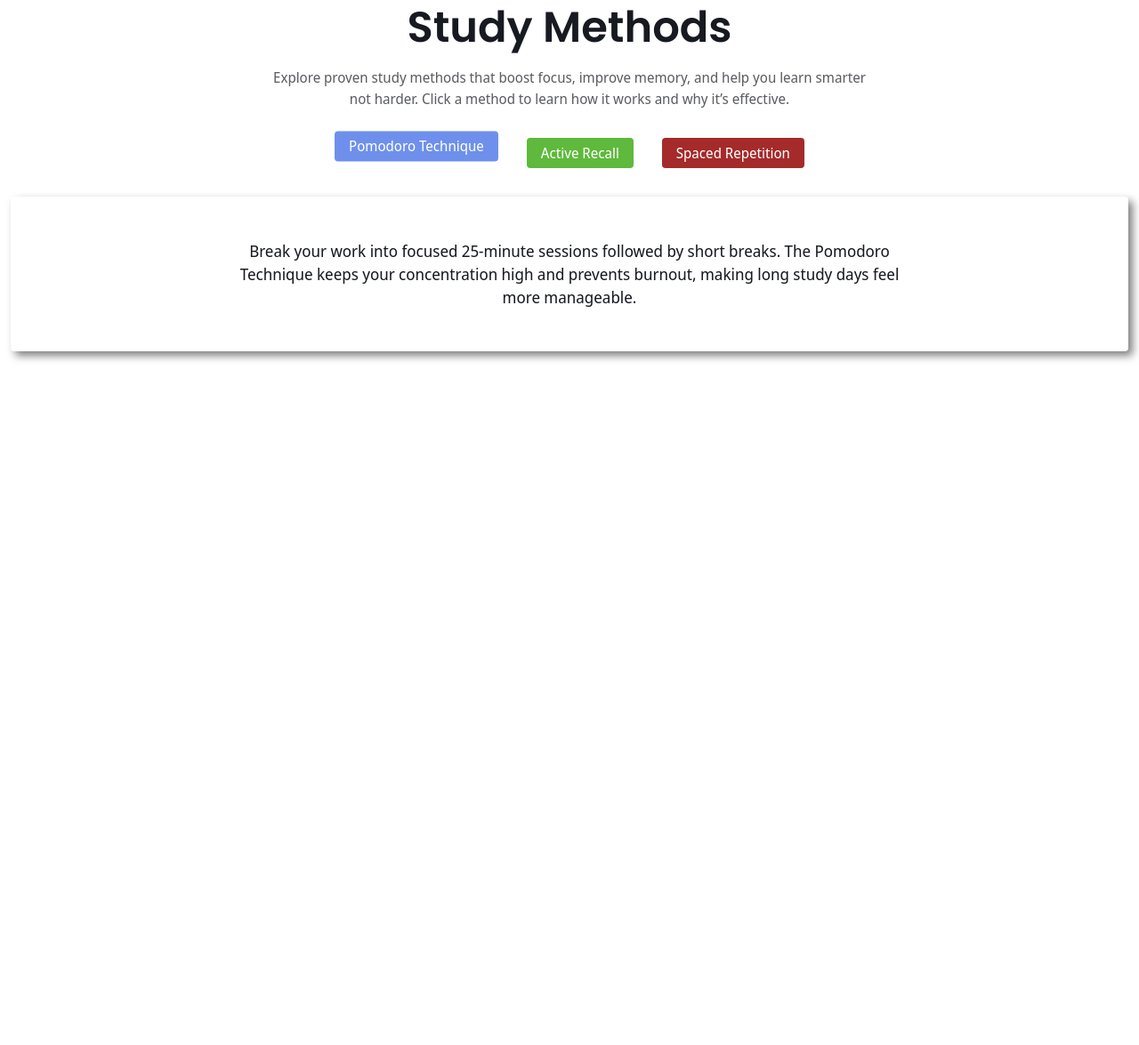
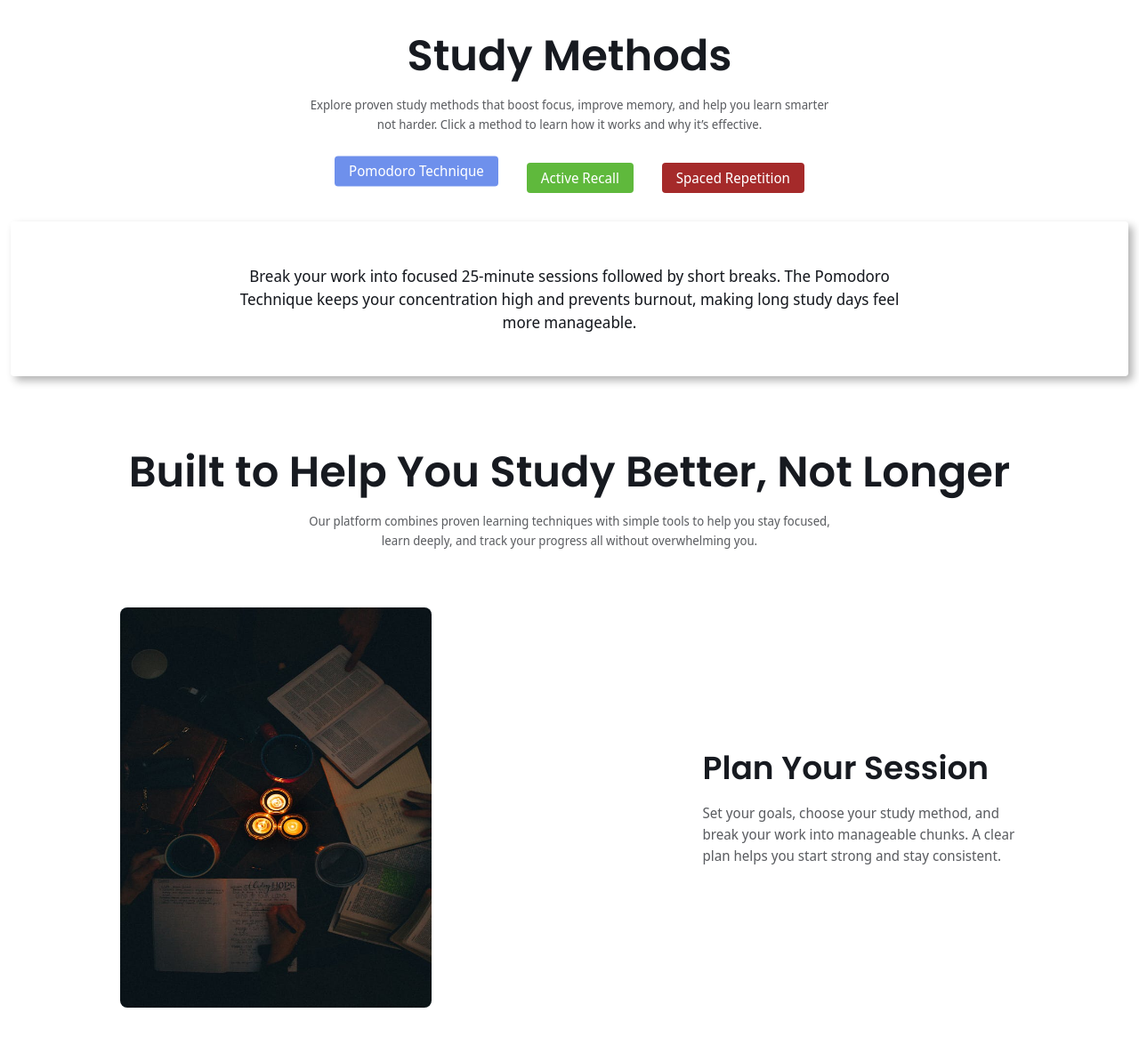
Before and after one commit to petrowic-n/studyhub-app, a website built with Vite: page index.html in a window 1280 px wide. Shown: the part 845-2020 px from the top of the page at 89% size. Before the commit the page ends 1240 px from the top, so only its background shows below. Built offline with nearby package versions, Linux system fonts and the light colour scheme.

Commit message:
section: about, lazy loading images

```diff
--- a/index.html
+++ b/index.html
@@ -95,7 +95,7 @@
       <section id="study" class="study container section-gap section">
         <div class="section__title">
           <h2>Study Methods</h2>
-          <p class="study__description">
+          <p class="title__description">
             Explore proven study methods that boost focus, improve memory, and
             help you learn smarter not harder. Click a method to learn how it
             works and why it’s effective.
@@ -129,9 +129,7 @@
               </p>
             </div>
 
-            <div
-              class="study__tab study__content study__content--2"
-            >
+            <div class="study__tab study__content study__content--2">
               <p>
                 Instead of rereading notes, test yourself. Active recall forces
                 your brain to retrieve information, which strengthens memory and
@@ -139,9 +137,7 @@
               </p>
             </div>
 
-            <div
-              class="study__tab study__content study__content--3 "
-            >
+            <div class="study__tab study__content study__content--3">
               <p>
                 Review information over increasing intervals. Spaced repetition
                 takes advantage of how memory works, helping you remember more
@@ -152,7 +148,74 @@
         </div>
       </section>
       <!-- About Section -->
-      <section class="about section" id="about"></section>
+      <section class="about container section-gap section" id="about">
+        <div class="section__title">
+          <h2>Built to Help You Study Better, Not Longer</h2>
+          <p class="title__description">
+            Our platform combines proven learning techniques with simple tools
+            to help you stay focused, learn deeply, and track your progress all
+            without overwhelming you.
+          </p>
+        </div>
+
+        <div class="about__grid">
+          <div class="about__img-col">
+            <img
+              src="https://placehold.co/350x450"
+              data-src="/about-img-1.jpg"
+              class="about__img lazy"
+              alt="About Image"
+            />
+          </div>
+
+          <div class="about__content">
+            <h3>Plan Your Session</h3>
+            <p class="about__content-text">
+              Set your goals, choose your study method, and break your work into
+              manageable chunks. A clear plan helps you start strong and stay
+              consistent.
+            </p>
+          </div>
+        </div>
+
+        <div class="about__grid">
+          <div class="about__content">
+            <h3>Stay Focused</h3>
+            <p class="about__content-text">
+              Use Pomodoro timers and distraction free tools to keep your
+              attention on what matters. No more wandering off just deep,
+              meaningful study time
+            </p>
+          </div>
+          <div class="about__img-col">
+            <img
+              src="https://placehold.co/350x450"
+              data-src="/about-img-2.jpg"
+              class="about__img lazy"
+              alt="About Image"
+            />
+          </div>
+        </div>
+
+        <div class="about__grid">
+          <div class="about__img-col">
+            <img
+              src="https://placehold.co/350x450"
+              data-src="/about-img-3.jpg"
+              class="about__img lazy"
+              alt="About Image"
+            />
+          </div>
+          <div class="about__content">
+            <h3>Learn Smarter</h3>
+            <p class="about__content-text">
+              Apply methods like Active Recall and Spaced Repetition to boost
+              memory and understanding. You’ll learn faster and remember more
+              with less effort.
+            </p>
+          </div>
+        </div>
+      </section>
       <!-- Faq Section -->
       <section class="faq section" id="faq"></section>
       <!-- Testimoinals Section -->
--- a/src/main.js
+++ b/src/main.js
@@ -4,11 +4,14 @@ import "../styles/components/header.css";
 import "../styles/components/mobile-nav.css";
 import "../styles/components/hero.css";
 import "../styles/components/study.css";
+import "../styles/components/about.css";
 import "../styles/utils.css";
 
 import mobileNav from "./utils/mobile-nav";
 import siteAnimations from "./utils/animations";
 import tabbedComponent from "./utils/tabbed-component";
+import lazyLoading from "./utils/lazy-loading";
 mobileNav();
 siteAnimations();
 tabbedComponent();
+lazyLoading();
--- a/src/utils/animations.js
+++ b/src/utils/animations.js
@@ -13,7 +13,7 @@ const siteAnimations = function () {
 
   const sectionObserver = new IntersectionObserver(revealSection, {
     root: null,
-    threshold: 0.3,
+    threshold: 0.2,
   });
 
   allSections.forEach((section) => sectionObserver.observe(section));
--- /dev/null
+++ b/src/utils/lazy-loading.js
@@ -0,0 +1,31 @@
+"use strict";
+
+const lazyLoading = () => {
+  const lazyImgs = document.querySelectorAll(".lazy");
+
+  const lazyImgLoad = function (entries, observer) {
+    entries.forEach((entry) => {
+      if (!entry.isIntersecting) return;
+      // image
+      let img = entry.target;
+      // replace placeholder with real image
+      img.src = img.dataset.src;
+
+      img.classList.replace("loading", "loaded");
+      // stop observing image
+      observer.unobserve(img);
+    });
+  };
+
+  const imgObserver = new IntersectionObserver(lazyImgLoad, {
+    root: null,
+    threshold: 0.1,
+  });
+
+  lazyImgs.forEach((img) => {
+    img.classList.add("loading");
+    imgObserver.observe(img);
+  });
+};
+
+export default lazyLoading;
--- a/src/utils/tabbed-component.js
+++ b/src/utils/tabbed-component.js
@@ -10,6 +10,7 @@ const tabbedComponent = () => {
 
     if (!studyBtnClicked) return;
 
+    // Loops through every element and removes class
     tabButtons.forEach((t) => t.classList.remove("study__btn--active"));
     studyBtnClicked.classList.add("study__btn--active");
 
--- /dev/null
+++ b/styles/components/about.css
@@ -0,0 +1,60 @@
+.about__grid {
+  display: grid;
+  grid-template-columns: 1fr;
+  gap: 4rem;
+  margin-top: 4rem;
+}
+
+.about__content-text {
+  color: var(--color-gray);
+  font-size: var(--size-sm);
+  margin-top: 1rem;
+  max-width: 42ch;
+}
+
+.about__img-col {
+  place-self: center;
+}
+
+.about__content {
+  display: flex;
+  flex-direction: column;
+  text-align: start;
+  justify-content: center;
+  place-self: center;
+}
+
+.about__img {
+  width: 350px;
+  height: 450px;
+  border-radius: 8px;
+}
+
+/* xs */
+/* @media (min-width: 475px) {} */
+
+/* sm */
+/* @media (min-width: 640px) {} */
+
+/* md */
+/* @media (min-width: 768px) {} */
+
+/* lg */
+@media (min-width: 1024px) {
+  .about__content-text {
+    font-size: var(--size-base);
+  }
+
+  .about__grid {
+    display: grid;
+    grid-template-columns: 1fr 1fr;
+    gap: 4rem;
+    align-items: center;
+  }
+}
+
+/* xl */
+/* @media (min-width: 1280px) {} */
+
+/* 2xl */
+/* @media (min-width: 1536px) {} */
--- a/styles/components/study.css
+++ b/styles/components/study.css
@@ -1,15 +1,4 @@
-.section__title {
-  display: flex;
-  flex-direction: column;
-  align-items: center;
-}
 
-.study__description {
-  margin-top: 1rem;
-  font-size: var(--size-sm);
-  color: var(--color-gray);
-  text-align: center;
-}
 
 .study__btn-primary,
 .study__btn-secondary,
@@ -52,7 +41,7 @@
 
 .study__tabs-container {
   padding-block: 3rem;
-  box-shadow: 5px 5px 10px rgba(0, 0, 0, 0.5);
+  box-shadow: 5px 5px 10px rgba(0, 0, 0, 0.3);
   border-radius: 4px;
 }
 
--- a/styles/utils.css
+++ b/styles/utils.css
@@ -26,7 +26,21 @@
 }
 
 .section-gap {
-  margin-top: 3rem;
+  margin-top: 5rem;
+}
+
+.section__title {
+  display: flex;
+  flex-direction: column;
+  align-items: center;
+}
+
+.title__description {
+  margin-top: 1rem;
+  font-size: var(--size-sm);
+  color: var(--color-gray);
+  max-width: 80ch;
+  text-align: center;
 }
 
 /* Lazy Loading */
@@ -136,6 +150,11 @@ h2 {
   text-align: center;
 }
 
+h3 {
+  font-size: var(--size-xl);
+  font-weight: 600;
+}
+
 /* Animations */
 .section {
   transform: translateY(8rem);
@@ -170,6 +189,10 @@ h2 {
   h2 {
     font-size: var(--size-3xl);
   }
+
+  h3 {
+    font-size: var(--size-2xl);
+  }
 }
 
 /* md */
@@ -185,6 +208,10 @@ h2 {
   h2 {
     font-size: var(--size-4xl);
   }
+
+  h3 {
+    font-size: var(--size-3xl);
+  }
 }
 
 /* lg */
@@ -193,7 +220,6 @@ h2 {
     max-width: 100%;
   }
 
-
   h1 {
     font-size: var(--size-6xl);
     max-width: 100%;
@@ -201,6 +227,10 @@ h2 {
 
   h2 {
     font-size: var(--size-5xl);
+  }
+
+  h3 {
+    font-size: var(--size-4xl);
   }
 }
 
```
Also changed, not shown: public/about-img-1.jpg (added), public/about-img-2.jpg (added), public/about-img-3.jpg (added).
